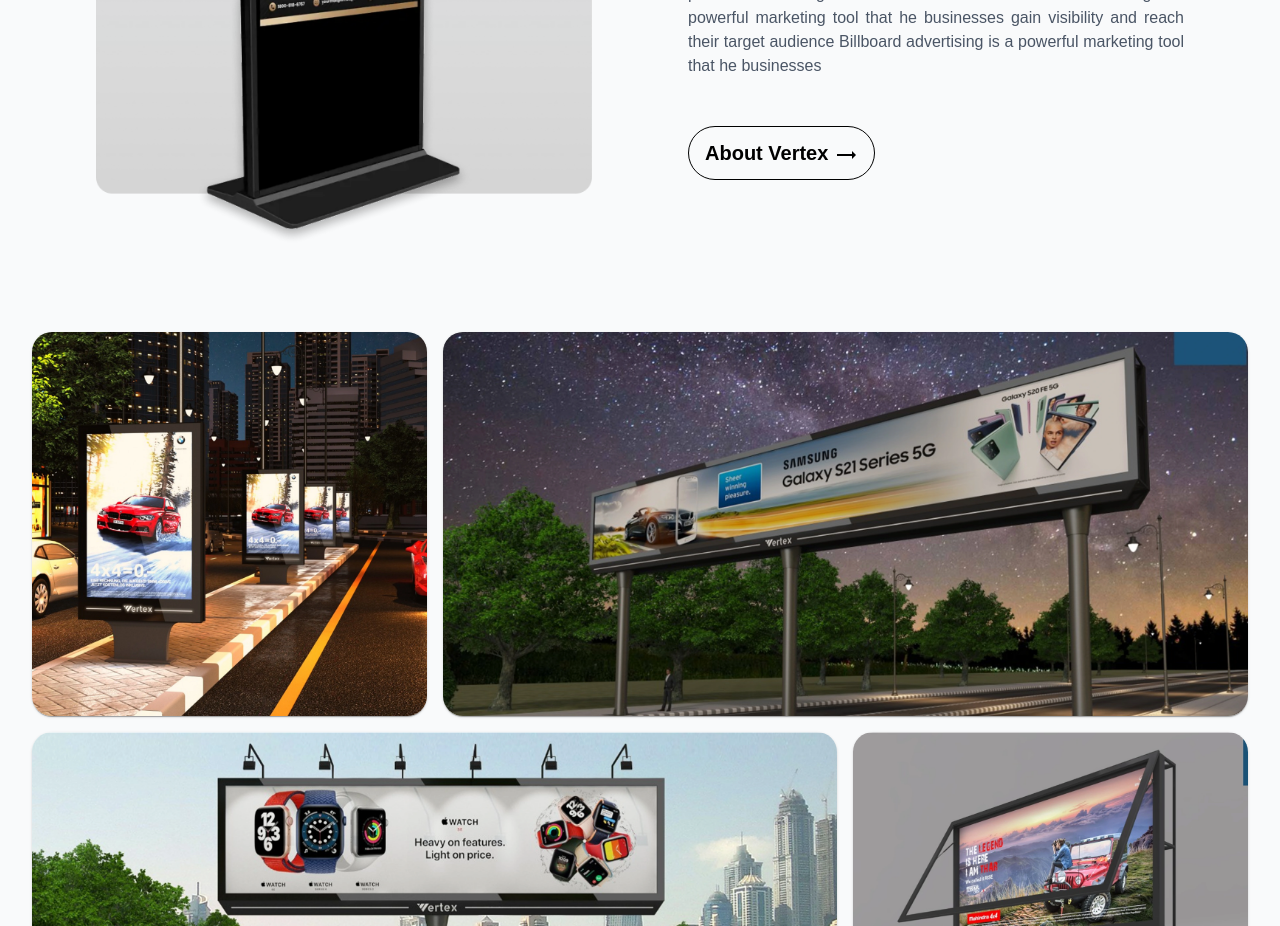
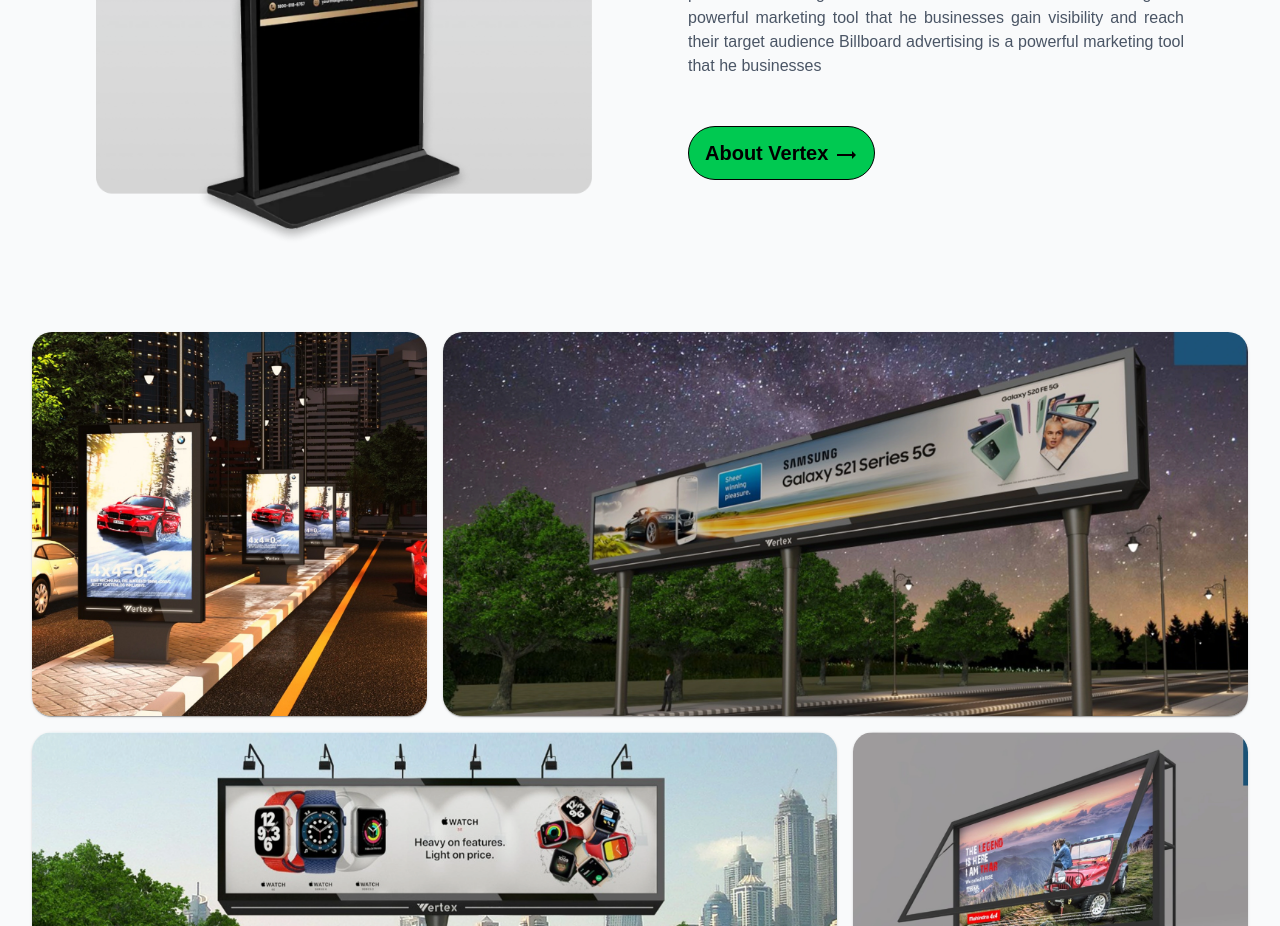
Before and after one commit to Vivek-Pixell/vertex-testing, a Next.js app: page / in a window 1280 px wide. Shown: the part 2280-3206 px from the top of the page. Built offline with nearby package versions, Linux system fonts and the light colour scheme.

Commit message:
aboutus button

```diff
--- a/app/component/BillboardSection.js
+++ b/app/component/BillboardSection.js
@@ -42,7 +42,7 @@ export default function BillboardSection() {
               businesses
             </p>
 
-            <button className="flex justify-center items-center border gap-2 px-4 py-3 rounded-full text-black hover:bg-blue-600 cursor-pointer">
+            <button className="flex m justify-center mx-auto md:mx-0 bg-green-500 items-center border gap-2 px-4 md:justify-start py-3 rounded-full text-black hover:bg-green-600 cursor-pointer">
               <span className=" text-xl font-bold">About Vertex <TrendingFlatIcon/></span>
             </button>
           </div>
```
